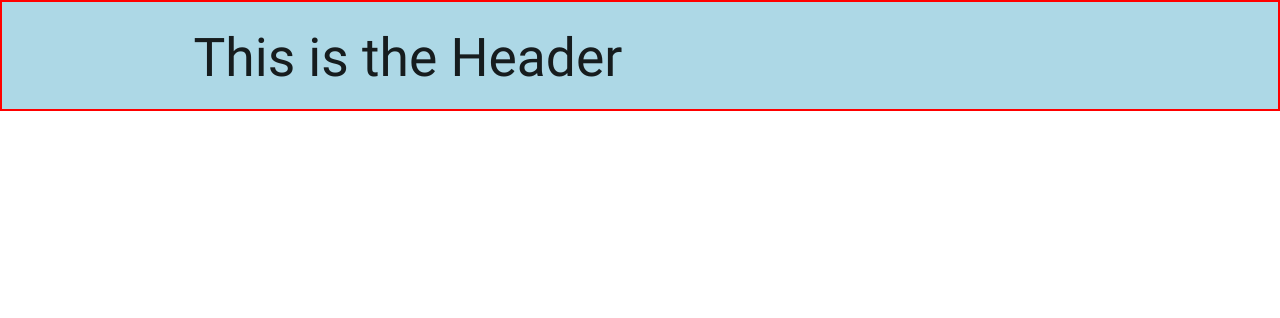
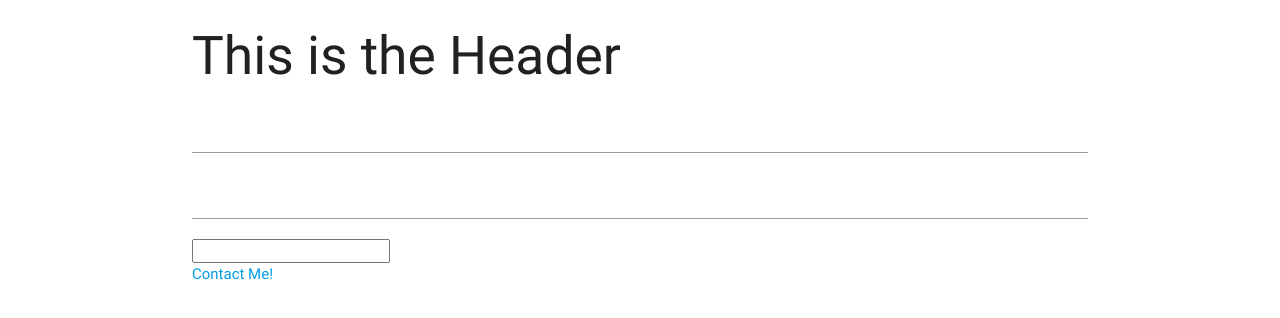
Before and after one commit to tavoasenjo/PSG, a React (Create React App) app in the folder client/: page / in a window 1280 px wide. Shown: the top 318 px of the page. Built offline with nearby package versions, Linux system fonts and the light colour scheme.

Commit message:
Initial Contact Form components

```diff
--- /dev/null
+++ b/client/src/components/App.js
@@ -0,0 +1,5 @@
+import React from 'react';
+import { BrowserRouter, Route } from 'react-router-dom';
+
+//import components
+import Header from './Header';
--- /dev/null
+++ b/client/src/components/Button.js
@@ -0,0 +1,43 @@
+import React, { Component } from 'react';
+import PropTypes from 'prop-types';
+
+class Button extends Component {
+	static propTypes = {
+		// email: PropTypes.string.isRequired,
+		formValues: PropTypes.shape({
+			name: PropTypes.string.isRequired,
+			email: PropTypes.string.isRequired,
+			message: PropTypes.string.isRequired
+		}).isRequired
+	};
+
+	constructor(props) {
+		super(props);
+		this.state = {
+			isClicked: false
+		};
+
+		this.logFormDataToConsole = this.logFormDataToConsole.bind(this);
+	}
+
+	logFormDataToConsole(event) {
+		console.log('form values: ', this.props.formValues);
+	}
+
+	render() {
+		const recipient = `mailto:${this.props.email}`;
+		const subject = '?subject=Interested%20Client';
+		const body = `&body=${this.props.formValues.message}`;
+		return (
+			<a
+				href={`${recipient}${subject}${body}`}
+				disabled={this.state.isClicked}
+				onClick={this.logFormDataToConsole}
+			>
+				Contact Me!
+			</a>
+		);
+	}
+}
+
+export default Button;
--- /dev/null
+++ b/client/src/components/ContactForm.js
@@ -0,0 +1,54 @@
+import React, { Component } from 'react';
+import Field from './Field';
+import Button from './Button';
+
+class ContactForm extends Component {
+	constructor(props) {
+		super(props);
+		this.state = {
+			name: '',
+			email: '',
+			message: ''
+		};
+
+		this.updatedField = this.updatedField.bind(this);
+	}
+	// Field could be name, email or message
+	//Value is whatever the user types into the input field
+	updatedField(field, value) {
+		this.setState({
+			//note that [field] represents name, emails, message. That's why is in between []
+			[field]: value
+		});
+	}
+
+	render() {
+		return (
+			<div>
+				{/*Name field*/}
+				<Field
+					label="name"
+					onChange={event => this.updatedField('name', event.target.value)}
+					value={this.state.name}
+				/>
+				{/*Email field*/}
+				<Field
+					label="email"
+					onChange={event => this.updatedField('email', event.target.value)}
+					value={this.state.email}
+				/>
+				{/*Text Area field*/}
+				<Field
+					label="message"
+					onChange={event => this.updatedField('message', event.target.value)}
+					value={this.state.message}
+					textarea={true}
+				/>
+				{/*submit button*/}
+				<Button formValues={this.state} email="pauligonzalezincker@gmail.com" />
+			</div>
+		);
+	}
+}
+
+export default ContactForm;
--- /dev/null
+++ b/client/src/components/Field.js
@@ -0,0 +1,26 @@
+import React from 'react';
+import PropTypes from 'prop-types';
+
+const Field = props => {
+	return (
+		<div>
+			<label>
+				{props.onChange}
+			</label>
+			<input onChange={props.onChange} type={props.textarea ? 'textarea' : 'text'} value={props.value} />
+		</div>
+	);
+};
+
+Field.propTypes = {
+	label: PropTypes.string.isRequired,
+	onChange: PropTypes.func.isRequired,
+	value: PropTypes.string.isRequired,
+	textarea: PropTypes.bool.isRequired
+};
+
+Field.defaultProps = {
+	textarea: false
+};
+
+export default Field;
--- a/client/src/components/Header.js
+++ b/client/src/components/Header.js
@@ -1,12 +1,15 @@
 import React from 'react';
 import styled from 'styled-components';
+import { BrowserRouter, Route, Link } from 'react-router-dom';
 
-const Header = () => {
-	return (
-		<div>
-			<h2>This is the Header</h2>
-		</div>
-	);
-};
+class Header extends React.Component {
+	render() {
+		return (
+			<div>
+				<h2>This is the Header</h2>
+			</div>
+		);
+	}
+}
 
 export default Header;
--- a/client/src/index.js
+++ b/client/src/index.js
@@ -3,17 +3,14 @@ import React from 'react';
 import ReactDOM from 'react-dom';
 import styled from 'styled-components';
 
-const Wrapper = styled.section`
-	border: 2px solid red;
-	background-color: lightblue;
-	width: 100%;
-`;
+const Wrapper = styled.section`width: 100%;`;
 
 // import materialize CSS
 import 'materialize-css/dist/css/materialize.min.css';
 
 // import components
 import Header from './components/Header';
+import ContactForm from './components/ContactForm';
 
 class App extends React.Component {
 	render() {
@@ -21,6 +18,7 @@ class App extends React.Component {
 			<Wrapper>
 				<div className="container">
 					<Header />
+					<ContactForm />
 				</div>
 			</Wrapper>
 		);
```
